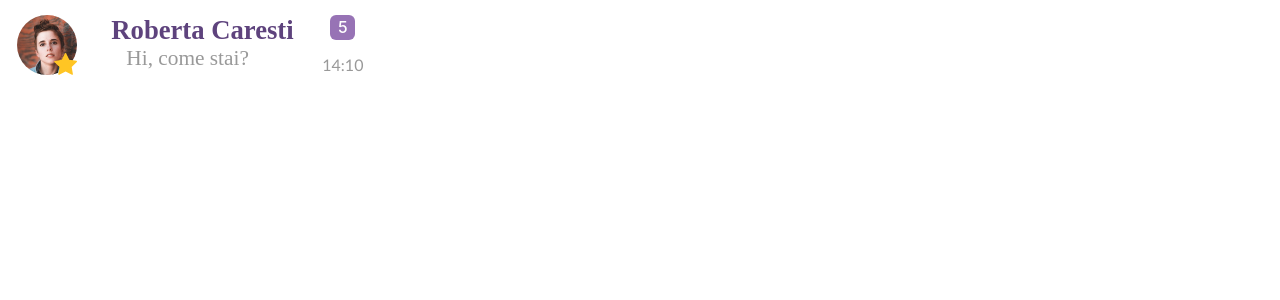
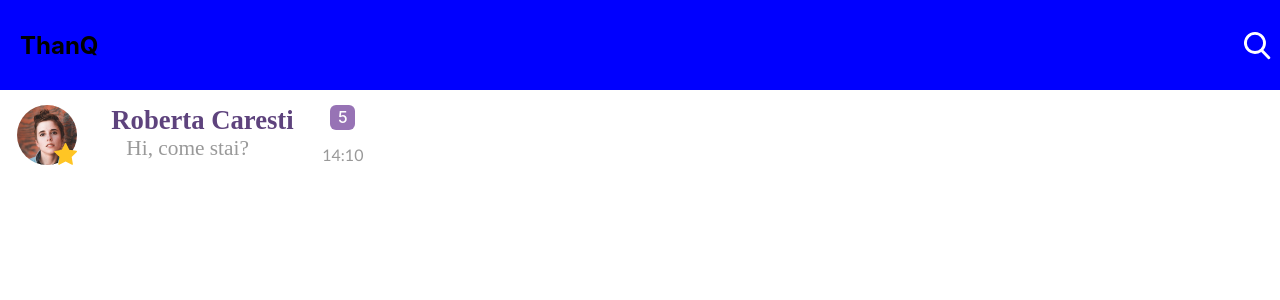
Before and after one commit to AndreaTenji/Thanq, a React (Create React App) app: page / in a window 1280 px wide. Shown: the top 300 px of the page. Built offline with nearby package versions, Linux system fonts and the light colour scheme.

Commit message:
Header Componenti

```diff
--- a/src/App.js
+++ b/src/App.js
@@ -3,11 +3,15 @@ import React, { Component } from 'react';
 import './App.css';
 //import Login from './Screen/Login.js';
 import SingleChat from './Componenti/SingleChat.js';
+import Header from './Componenti/Header.js';
 
 class App extends Component {
   render() {
     return (
+      <div>
+      <Header />
       <SingleChat />
+      </div>
     );
   }
 }
--- /dev/null
+++ b/src/Componenti/Header.css
@@ -0,0 +1,37 @@
+.header h2{
+
+    margin-left: 20px;
+}
+.background-one {
+    background-color: blue;
+    }
+.header {
+    /*DIMENSIONI----------------------*/
+    width: 100%;
+    height: 70px;
+
+    /*FONT*/
+    color: var(--white);
+    font-family: var(--bold);
+
+    /*FLEX*/
+
+    display: flex;
+    flex-direction: row;
+    align-items: center ;
+    justify-content: space-between;
+}
+/*-----------------------------------------MEDIA QUERY------------*/
+
+@media(min-width: 900px) {
+
+    .header {
+        height: 90px;
+    }
+    .header .icons{
+        height: 90px;
+        width: 90px;
+
+    }
+
+}
--- /dev/null
+++ b/src/Componenti/Header.js
@@ -0,0 +1,12 @@
+import React from 'react';
+import './Header.css';
+export default class Header extends React.Component{
+    render(){
+        return(
+            <div className="background-one header">
+                <h2>ThanQ</h2>
+                <img src={require('./../img/icon_search.svg')} />
+            </div>
+        )
+    }
+}
--- a/src/screen/Login.js
+++ b/src/screen/Login.js
@@ -12,7 +12,6 @@ export default class Login extends React.Component {
                 <div className='centered'>
                     <Form typeInput= 'email' placeholder = 'Email' />
                     <Form typeInput= 'password' placeholder = 'Password' />
-
                     <Checkbox />
                     <Button titoloBottone='Login'/>
                 </div>
```
Also changed, not shown: src/img/icon_search.svg (added), src/img/icon_search_add.svg (added).
